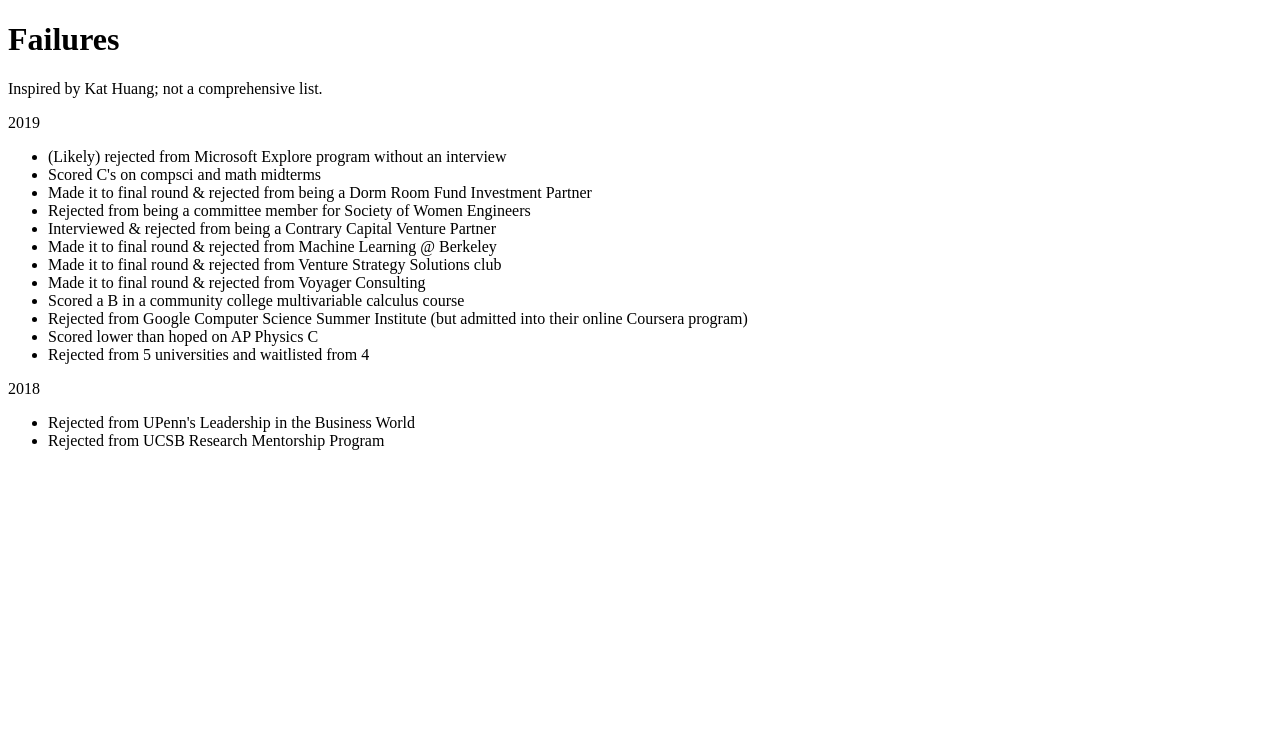
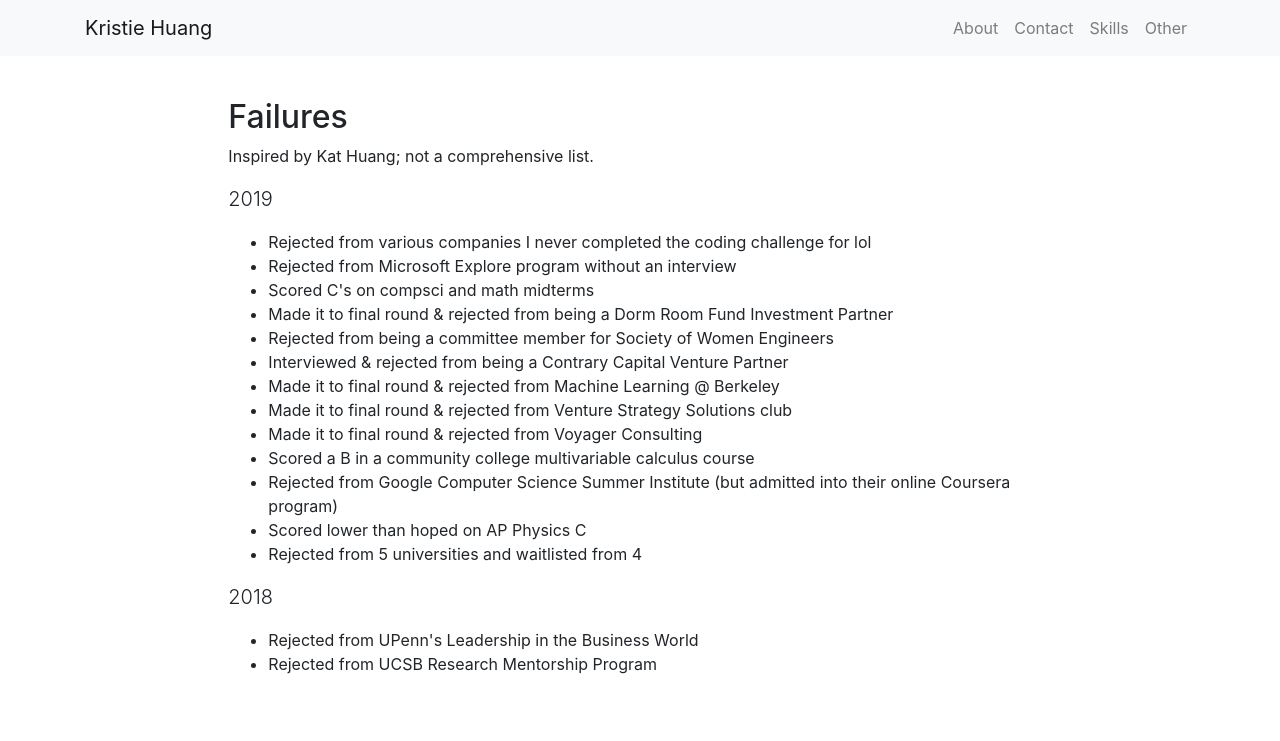
Before and after one commit to kristiehuang/kristiehuang.github.io, a PHP site: page /failures.html in a window 1280 px wide. Shown: the top 741 px of the page. Run offline with PHP 8.4, Linux system fonts and the light colour scheme.

Commit message:
update links

```diff
--- a/css/scrolling-nav.css
+++ b/css/scrolling-nav.css
@@ -10,7 +10,3 @@ header {
 section {
   padding: 50px 0;
 }
-
-<style type="text/css">
-   body { background: navy !important; } /* Adding !important forces the browser to overwrite the default style applied by Bootstrap */
-</style>
--- a/failures.html
+++ b/failures.html
@@ -1,13 +1,61 @@
 <!DOCTYPE html>
 
 <html>
+    <head>
+
+        <meta charset="utf-8">
+        <meta name="viewport" content="width=device-width, initial-scale=1, shrink-to-fit=no">
+        <meta name="description" content="">
+        <meta name="author" content="">
+
+        <title>Kristie Huang</title>
+        <meta name="description" content="Engineering + business @ UC Berkeley. Operations Lead @ she256.">
+        <meta name="keywords" content="Kristie, kristiehuang, kristiehhh, kristie-huang">
+        <!-- Bootstrap core CSS -->
+        <link href="vendor/bootstrap/css/bootstrap.min.css" rel="stylesheet">
+
+        <!-- Custom styles for this template -->
+        <link href="css/scrolling-nav.css" rel="stylesheet">
+
+      </head>
 
     <body>
-        <h1>Failures</h1>
+
+
+          <nav class="navbar navbar-expand-lg navbar-light bg-light fixed-top" id="mainNav">
+            <div class="container">
+              <a class="navbar-brand js-scroll-trigger" href="/index.html#page-top">Kristie Huang</a>
+              <button class="navbar-toggler" type="button" data-toggle="collapse" data-target="#navbarResponsive" aria-controls="navbarResponsive" aria-expanded="false" aria-label="Toggle navigation">
+                <span class="navbar-toggler-icon"></span>
+              </button>
+              <div class="collapse navbar-collapse" id="navbarResponsive">
+                <ul class="navbar-nav ml-auto">
+                  <li class="nav-item">
+                    <a class="nav-link js-scroll-trigger" href="/index.html#about">About</a>
+                  </li>
+                  <li class="nav-item">
+                    <a class="nav-link js-scroll-trigger" href="/index.html#contact">Contact</a>
+                  </li>
+                  <li class="nav-item">
+                    <a class="nav-link js-scroll-trigger" href="/index.html#skills">Skills</a>
+                  </li>
+                  <li class="nav-item">
+                    <a class="nav-link js-scroll-trigger" href="/index.html#other">Other</a>
+                  </li>
+                </ul>
+              </div>
+            </div>
+          </nav>
+
+        <section id="failures">
+        <div class="col-lg-8 mx-auto">
+            <br><br>
+            <h2>Failures</h2>
             <p>Inspired by Kat Huang; not a comprehensive list.</p>
             <p class="lead">2019</p>
             <ul>
-            <li>(Likely) rejected from Microsoft Explore program without an interview</li>
+                <li>Rejected from various companies I never completed the coding challenge for lol</li>
+                <li>Rejected from Microsoft Explore program without an interview</li>
                 <li>Scored C's on compsci and math midterms</li>
                 <li>Made it to final round & rejected from being a Dorm Room Fund Investment Partner</li>
                 <li>Rejected from being a committee member for Society of Women Engineers</li>
@@ -25,7 +73,8 @@
                 <li>Rejected from UPenn's Leadership in the Business World</li>
                 <li>Rejected from UCSB Research Mentorship Program</li>
             </ul>
-
+        </div>
+        </section>
     </body>
 
 
```
Also changed, not shown: index.html (+13 -8 lines). Lines whose indentation alone changed are shown as unchanged.
